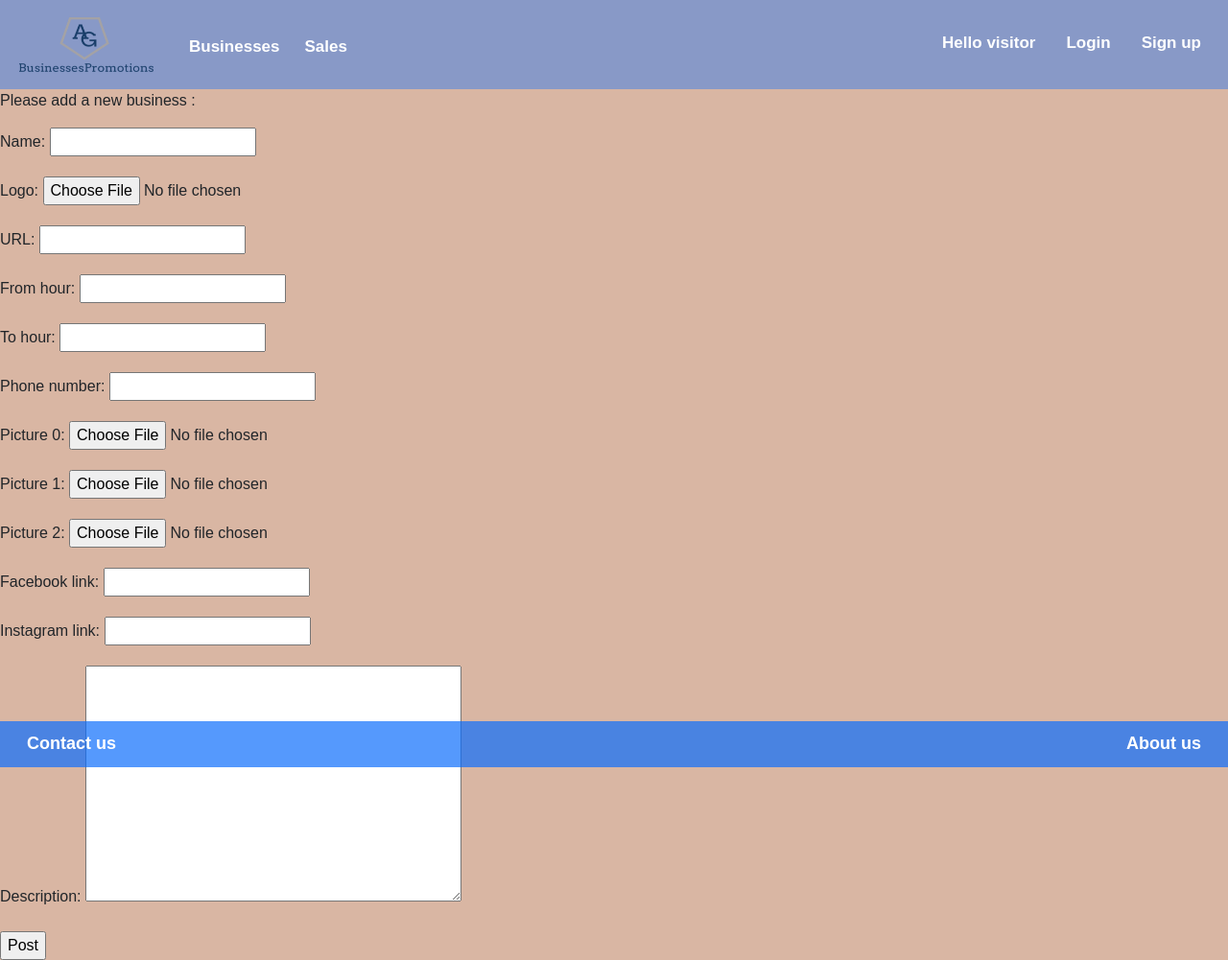
After one commit to avivz450/A-GBusinessesPromotions, a Django app: page /new_business/ in a window 1280 px wide. The commit adds this page. Shown: the whole page at 96% size. Run offline with Django 3.2, Linux system fonts and the light colour scheme; some libraries are stand-ins or nearby versions.

Commit message:
Added "Insert business feature"
Changes made :
1. Modified App/models.py to make some of the fields required.
Made migration file for that in App/migrations
2. Added form of "Inserting a business".
3. Modified App/templates/home/base.html with the new page link.
4. Made new business file.
5. Added url and view of the new feature.

*Tests will be made in another PR

```diff
--- a/App/forms.py
+++ b/App/forms.py
@@ -1,6 +1,7 @@
 from django import forms
 from django.contrib.auth.forms import UserCreationForm
 from django.contrib.auth.models import User
+from .models import Business
 
 
 class SignUpForm(UserCreationForm):
@@ -11,3 +12,22 @@ class SignUpForm(UserCreationForm):
     class Meta:
         model = User
         fields = ("username", "first_name", "last_name", "password1", "password2")
+
+
+class BusinessForm(forms.ModelForm):
+    class Meta:
+        model = Business
+        fields = (
+            "name",
+            "logo",
+            "URL",
+            "from_hour",
+            "to_hour",
+            "phone_number",
+            "picture_0",
+            "picture_1",
+            "picture_2",
+            "facebook_link",
+            "instagram_link",
+            "description",
+        )
--- a/App/models.py
+++ b/App/models.py
@@ -31,11 +31,13 @@ class Profile(models.Model):
 
 
 class Business(models.Model):
-    profile = models.ForeignKey(Profile, on_delete=models.CASCADE)
-    name = models.CharField(max_length=30)
-    logo = models.ImageField(default=None, upload_to="App/images/BusinessesLogos/")
+    profile = models.ForeignKey(Profile, on_delete=models.CASCADE)  # required
+    name = models.CharField(max_length=30)  # required
+    logo = models.ImageField(
+        default=None, upload_to="App/images/BusinessesLogos/"
+    )  # required
+    description = models.TextField(default=None)  # required
     URL = models.URLField(null=True, blank=True, max_length=250)
-    description = models.TextField(null=True, blank=True)
     facebook_link = models.URLField(null=True, blank=True, max_length=250)
     instagram_link = models.URLField(null=True, blank=True, max_length=250)
     picture_0 = models.ImageField(
@@ -47,8 +49,12 @@ class Business(models.Model):
     picture_2 = models.ImageField(
         null=True, blank=True, upload_to="App/images/BusinessesPictures/"
     )
-    from_hour = models.TimeField(null=True, blank=True)
-    to_hour = models.TimeField(null=True, blank=True)
+    from_hour = models.TimeField(
+        null=True, blank=True, auto_now=False, auto_now_add=False
+    )
+    to_hour = models.TimeField(
+        null=True, blank=True, auto_now=False, auto_now_add=False
+    )
     phone_number = PhoneNumberField(null=True, blank=True)
     is_confirmed = models.BooleanField(default=False)
 
--- a/App/templates/home/base.html
+++ b/App/templates/home/base.html
@@ -43,8 +43,7 @@
 				</li>
 				{% if user.is_authenticated %}
 				<li class="nav-item">
-				{% comment %} "{% url 'tags' %}" {% endcomment %}
-					<a class="nav-link" id="navlink" href=#>Add Business</a>
+					<a class="nav-link" id="navlink" href="{% url 'new_business' %}">Add Business</a>
 				</li>
 				<li class="nav-item">
 				{% comment %} "{% url 'about' %}" {% endcomment %}
--- /dev/null
+++ b/App/templates/home/new_business.html
@@ -0,0 +1,16 @@
+{% extends "home/base.html" %}
+{% load static %}
+{% block content %}
+
+<body class="main-bg">
+    <div class="newfrm">
+        <p class="newmsg">Please add a new business : </p>
+        <form method="POST">
+            {% csrf_token %}
+            {{ form.as_p }}
+            <input type="submit" value="Post">
+        </form>
+    </div>
+</body>
+
+{% endblock content %}
--- a/App/urls.py
+++ b/App/urls.py
@@ -21,4 +21,5 @@ urlpatterns = [
     path("businesses/", views.businesses, name="businesses"),
     path("sales/", views.sales, name="sales"),
     path("signup/", views.signup, name="signup"),
+    path("new_business/", views.new_business, name="new_business"),
 ] + static(settings.MEDIA_URL, document_root=settings.MEDIA_ROOT)
--- a/App/views.py
+++ b/App/views.py
@@ -1,6 +1,6 @@
 from django.shortcuts import render, redirect
 from .models import Sale, Profile, Business
-from .forms import SignUpForm
+from .forms import SignUpForm, BusinessForm
 from django.contrib.auth import login, authenticate
 
 
@@ -40,3 +40,16 @@ def signup(request):
     else:
         form = SignUpForm()
     return render(request, "home/signup.html", {"form": form, "title": "Sign Up"})
+
+
+def new_business(request):
+    form = BusinessForm
+    if request.method == "POST":
+        businessForm = BusinessForm(request.POST)
+        if businessForm.is_valid():
+            businessForm = businessForm.save(commit=False)
+            businessForm.profile = Profile.objects.filter(user=request.user).first()
+            businessForm.save()
+    return render(
+        request, "home/new_business.html", {"form": form, "title": "New Business"}
+    )
```
Also changed, not shown: App/migrations/0005_alter_business_description.py (added).
